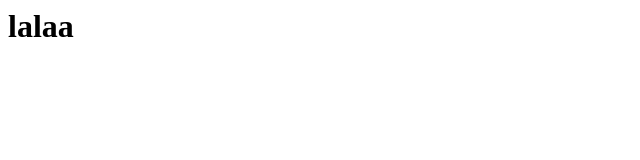
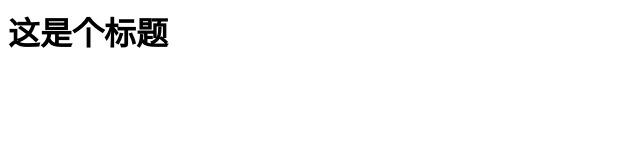
Before and after one commit to oppor9s/demo, a plain HTML site: page index.html in a window 1280 px wide. Shown: the whole page, without its empty margins (0-640 px from the left). Drawn offline with Linux system fonts and the light colour scheme.

Commit message:
一个网页
第一个网页

```diff
--- a/index.html
+++ b/index.html
@@ -1,4 +1,4 @@
 <html>
 <head><title>第一个HTML</title></head>
-<body><h1>lalaa </h1></body>
+<body><h1>这是个标题 </h1></body>
 </html>
```
